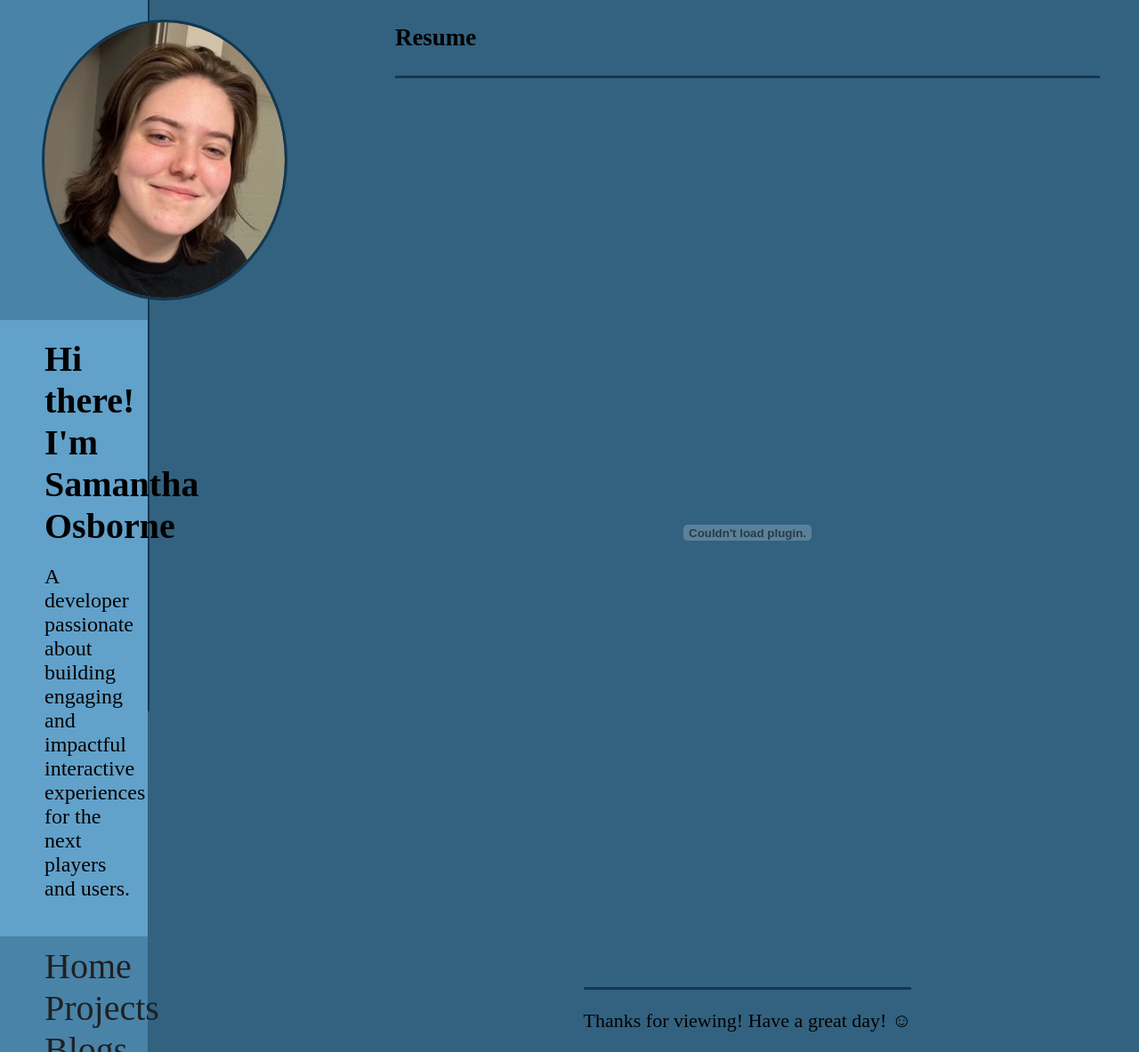
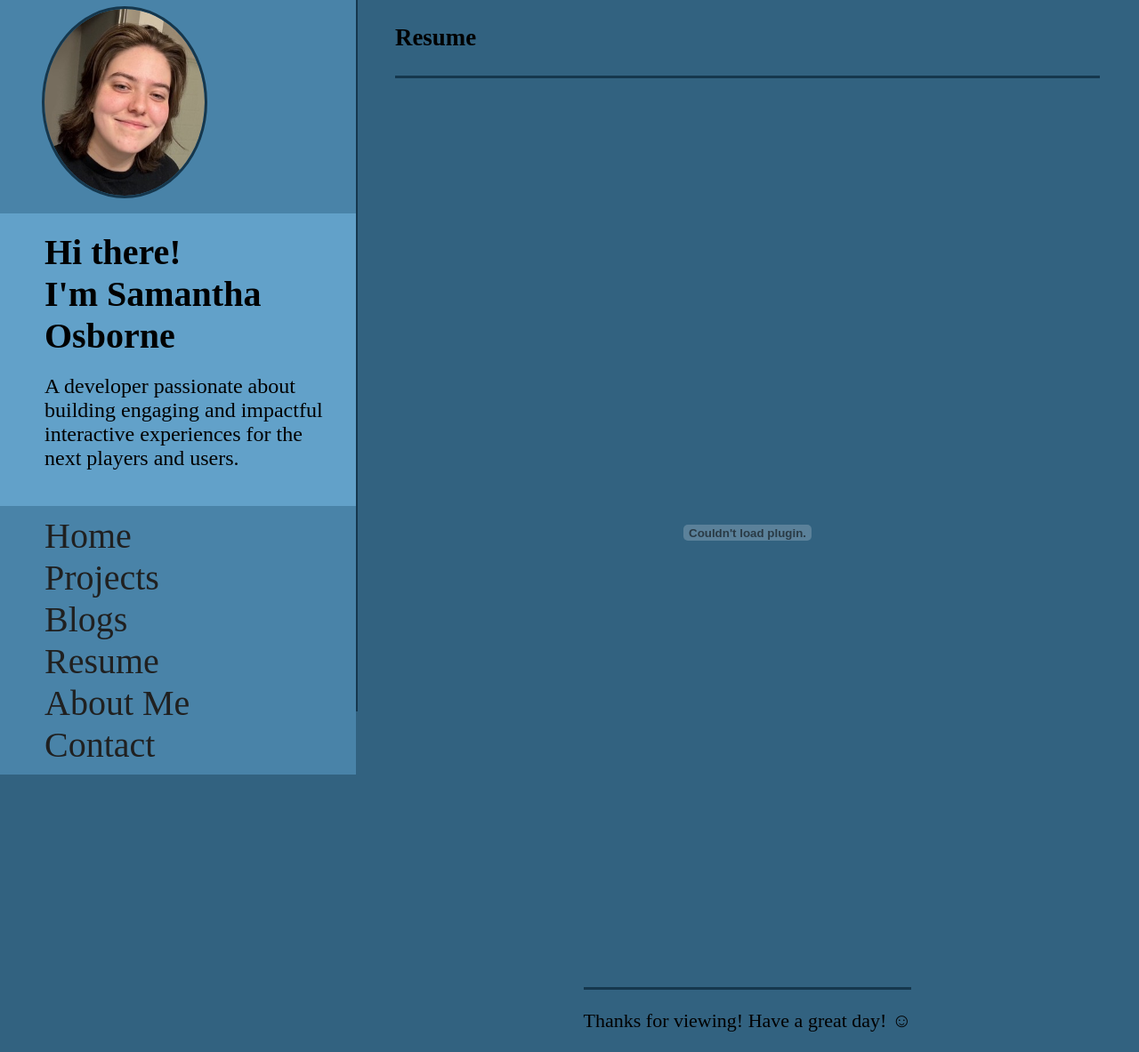
Before and after one commit to samosbo/Portfolio, a web app: page /resume.html in a window 1280 px wide. Shown: the whole page at 89% size. Run offline with its HTML, style and script files only (its server is not run), Linux system fonts and the light colour scheme; data that the repository does not hold is empty.

Commit message:
Fixed header image size

```diff
--- a/CSS/portfolioHome.css
+++ b/CSS/portfolioHome.css
@@ -14,7 +14,7 @@
 /*==== SIDEBAR ====*/
 .sidebar{
     position:fixed;
-    width:13%;
+    width:400px;
     height:100dvh;
     grid-area: sidebar;
     display:flex;
@@ -35,8 +35,8 @@
 }
 
 header img{
-    width:270px;
-    height:310px;
+    width:180px;
+    height:210px;
     border-radius:150%;
     outline-width:3px;
     outline-style:solid;
--- a/CSS/portfolioResume.css
+++ b/CSS/portfolioResume.css
@@ -14,7 +14,7 @@
 /*==== SIDEBAR ====*/
 .sidebar{
     position:fixed;
-    width:13%;
+    width:400px;
     height:100dvh;
     grid-area: sidebar;
     display:flex;
@@ -31,12 +31,12 @@
     display:flex;
     flex-direction:column;
     background-color: #4983A8;
-    padding: 25px 25px 25px 50px;
+    padding: 10px 10px 20px 50px;
 }
 
 header img{
-    width:270px;
-    height:310px;
+    width:180px;
+    height:210px;
     border-radius:150%;
     outline-width:3px;
     outline-style:solid;
```
Also changed, not shown: CSS/portfolioProject.css (+4 -4 lines), CSS/portfolioProjectPage.css (+4 -4 lines).
